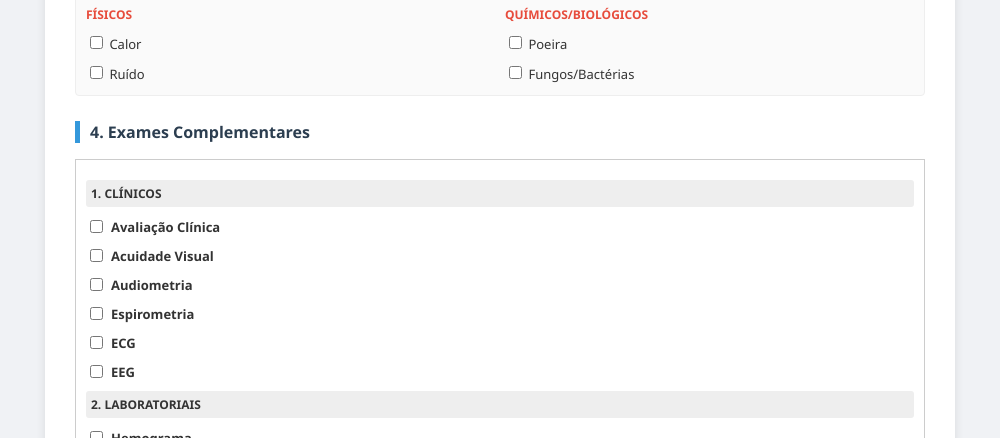
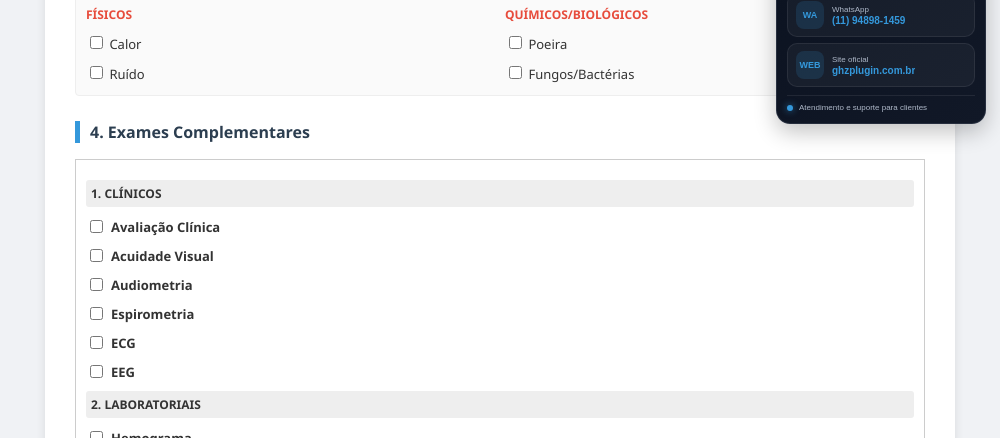
Before and after one commit to GhuzzBeatz/CLINICA_Maziero, an Electron app: page index.html in a window 1000 px wide. Shown: the part 662-1100 px from the top of the page. Drawn offline with Linux system fonts and the light colour scheme.

Commit message:
Secure license gate and standardize GHZ support

```diff
--- a/index.html
+++ b/index.html
@@ -195,5 +195,6 @@
         }
       }
     </script>
-  </body>
+<script src="js/ghz-support.js" data-floating="true" data-accent="#3498db"></script>
+</body>
 </html>
--- /dev/null
+++ b/js/ghz-support.js
@@ -0,0 +1,73 @@
+;(function mountGhzSupport() {
+  const script = document.currentScript
+  const targetSelector = script?.dataset.target || '.menu-footer, .sidebar-footer, .sidebar-foot'
+  const accent = script?.dataset.accent || '#ff9900'
+  const preserve = script?.dataset.preserve === 'true'
+  const floating = script?.dataset.floating === 'true'
+
+  function openExternal(url) {
+    try {
+      require('electron').shell.openExternal(url)
+    } catch (e) {
+      window.open(url, '_blank', 'noopener,noreferrer')
+    }
+  }
+
+  function mount() {
+    let target = document.querySelector(targetSelector)
+    if (!target && floating) {
+      target = document.createElement('div')
+      target.className = 'ghz-support-floating'
+      document.body.appendChild(target)
+    }
+    if (!target || target.querySelector('.ghz-support-card')) return
+
+    if (!preserve) {
+      target.querySelectorAll([
+        '.menu-footer-brand', '.menu-footer-name', '.menu-footer-phone', '.menu-footer-site',
+        '.footer-brand', '.footer-info', '.foot-brand', '.ghz-brand', '.version-txt',
+        '.sidebar-brand', '.sidebar-brand-bottom', '.sidebar-brand-name',
+        '.ghz-footer__support', '.ghz-footer__divider', '.ghz-footer__info'
+      ].join(',')).forEach((element) => element.remove())
+    }
+
+    const style = document.createElement('style')
+    style.textContent = `
+      .ghz-support-card{--ghz-accent:${accent};width:100%;max-width:100%;min-width:0;box-sizing:border-box;padding:10px;border-radius:14px;background:linear-gradient(145deg,#0b1220,#111827);border:1px solid rgba(148,163,184,.18);box-shadow:0 8px 22px rgba(0,0,0,.24);font-family:Arial,Helvetica,sans-serif;color:#fff;text-align:left}
+      .ghz-support-floating{position:fixed;right:14px;bottom:14px;width:210px;z-index:2147483000}
+      .ghz-support-head{display:flex;align-items:center;gap:9px;margin-bottom:9px;min-width:0}
+      .ghz-support-logo{width:38px;height:38px;min-width:38px;border-radius:50%;overflow:hidden;background:#000;border:0;box-shadow:none}
+      .ghz-support-logo img{width:100%;height:100%;display:block;object-fit:cover;border-radius:50%}
+      .ghz-support-title{min-width:0}.ghz-support-title strong{display:block;color:#fff;font-size:13px;line-height:1.1}.ghz-support-title small{display:block;color:#aeb8c8;font-size:9px;margin-top:3px}
+      .ghz-support-links{display:grid;gap:6px}.ghz-support-link{display:flex;align-items:center;gap:8px;min-width:0;padding:7px 8px;border-radius:10px;background:rgba(255,255,255,.045);border:1px solid rgba(255,255,255,.08);color:#fff;text-decoration:none;cursor:pointer}
+      .ghz-support-link:hover{background:rgba(255,255,255,.075);border-color:var(--ghz-accent)}
+      .ghz-support-icon{width:28px;height:28px;min-width:28px;border-radius:8px;background:color-mix(in srgb,var(--ghz-accent) 16%,transparent);color:var(--ghz-accent);display:flex;align-items:center;justify-content:center;font-size:9px;font-weight:900}
+      .ghz-support-copy{min-width:0}.ghz-support-copy small{display:block;color:#aeb8c8;font-size:8px;margin-bottom:1px}.ghz-support-copy strong{display:block;color:var(--ghz-accent);font-size:10px;white-space:nowrap;overflow:hidden;text-overflow:ellipsis}
+      .ghz-support-status{display:flex;align-items:center;gap:6px;margin-top:8px;padding-top:7px;border-top:1px solid rgba(255,255,255,.08);color:#aeb8c8;font-size:8px;line-height:1.2}
+      .ghz-support-dot{width:6px;height:6px;min-width:6px;border-radius:50%;background:var(--ghz-accent);box-shadow:0 0 7px color-mix(in srgb,var(--ghz-accent) 70%,transparent)}
+    `
+    document.head.appendChild(style)
+
+    const card = document.createElement('section')
+    card.className = 'ghz-support-card'
+    card.innerHTML = `
+      <div class="ghz-support-head">
+        <div class="ghz-support-logo"><img src="assets/ghz-logo.png" alt="Logo GHZ Plugin"></div>
+        <div class="ghz-support-title"><strong>GHZ Plugin</strong><small>Suporte oficial</small></div>
+      </div>
+      <div class="ghz-support-links">
+        <a class="ghz-support-link" href="https://wa.me/5511948981459"><span class="ghz-support-icon">WA</span><span class="ghz-support-copy"><small>WhatsApp</small><strong>(11) 94898-1459</strong></span></a>
+        <a class="ghz-support-link" href="https://ghzplugin.com.br"><span class="ghz-support-icon">WEB</span><span class="ghz-support-copy"><small>Site oficial</small><strong>ghzplugin.com.br</strong></span></a>
+      </div>
+      <div class="ghz-support-status"><span class="ghz-support-dot"></span>Atendimento e suporte para clientes</div>
+    `
+    card.querySelectorAll('a').forEach((link) => link.addEventListener('click', (event) => {
+      event.preventDefault()
+      openExternal(link.href)
+    }))
+    target.appendChild(card)
+  }
+
+  if (document.readyState === 'loading') document.addEventListener('DOMContentLoaded', mount, { once: true })
+  else mount()
+})()
```
Also changed, not shown: main.js (+16 -2 lines), assets/ghz-logo.png (added).
